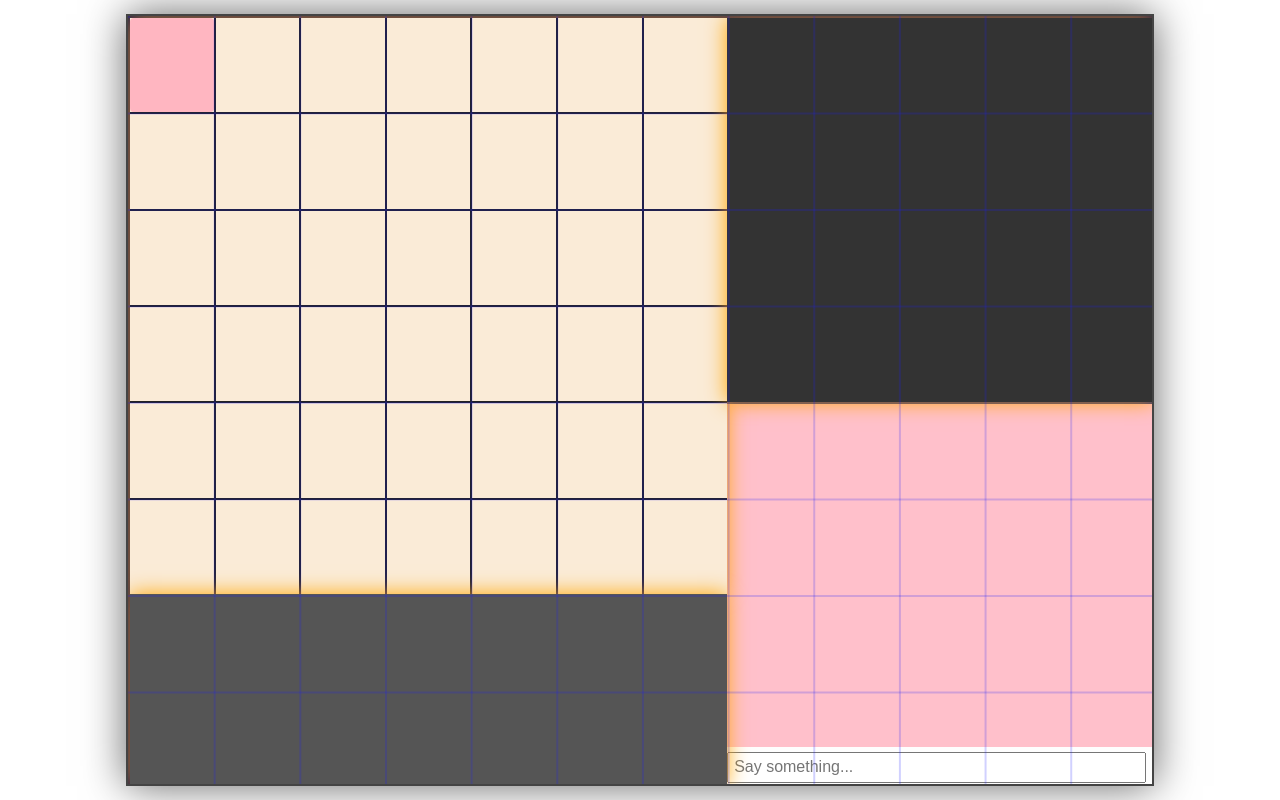
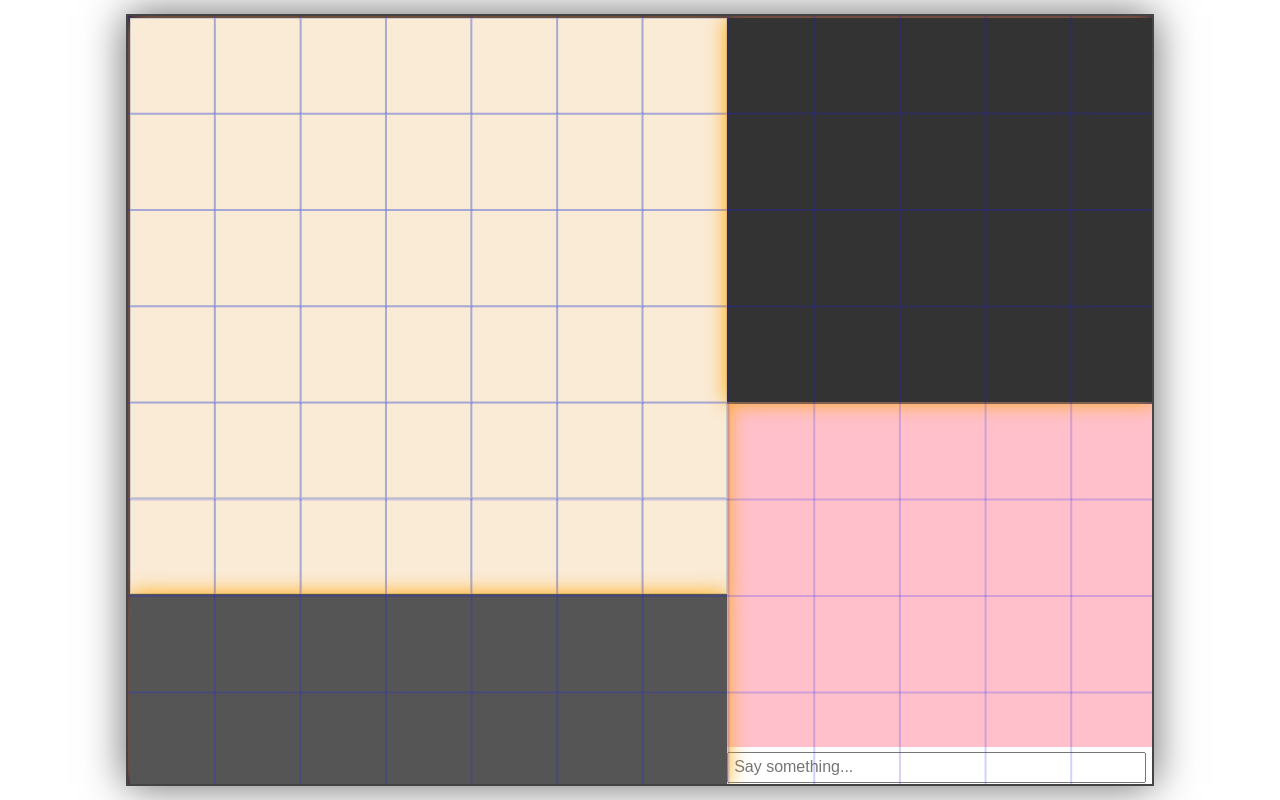
Before and after one commit to adevd/ranger-frontend, a React (Vite) app: page / in a window 1280 px wide. Built offline with nearby package versions, Linux system fonts and the light colour scheme.

Commit message:
refactor: prepare plane for layered rendering of entities

```diff
--- a/src/components/Plane.css
+++ b/src/components/Plane.css
@@ -1,20 +1,35 @@
-.plane {
+.plane-wrapper {
+	position: relative;
+	width: 100%;
+	height: 100%;
+}
+
+.tile-layer {
 	display: grid;
 	grid-template-columns: repeat(var(--plane-width), 1fr);
 	grid-template-rows: repeat(var(--plane-height), 1fr);
 	height: 100%;
 	width: 100%;
-	aspect-ratio: 1 / 1;
-	gap: 2px;
+	position: absolute;
+	top: 0;
+	left: 0;
+	z-index: 1;
+	background-color: #fefefe;
 }
 
-.plane-row {
-	display: flex;
-	gap: 2px;
+
+.plane-tile {
+	border: 1px solid #ccc;
+	background-color: antiquewhite;
 }
 
-.plane-cell {
+.entity-layer {
+	position: absolute;
+	top: 0;
+	left: 0;
 	width: 100%;
 	height: 100%;
-	background-color: antiquewhite;
+	z-index: 2;
+	pointer-events: none;
+
 }
--- a/src/components/Plane.tsx
+++ b/src/components/Plane.tsx
@@ -1,5 +1,6 @@
 import "./Plane.css"
 import Player from "./Player"
+import useGameDimensions from "../hooks/use-game-dimensions"
 
 type PlaneProps = {
   width: number;
@@ -9,17 +10,16 @@ type PlaneProps = {
 
 export default function Plane({ width, height, playerPosition }: PlaneProps) {
 
+  const { tileSize } = useGameDimensions(width, height)
   return (
-    <div className="plane" style={{ "--plane-width": width, "--plane-height": height } as React.CSSProperties}>
-      {Array.from({ length: width * height }, (_, i) => {
-        const x = i % width;
-        const y = Math.floor(i / width);
-        return (
-          <div className="plane-cell" key={`${x}-${y}`}>
-            {playerPosition.x === x && playerPosition.y === y && <Player />}
-          </div>
-        )
-      })}
+    <div className="plane-wrapper">
+      <div className="tile-layer" style={{ "--plane-width": width, "--plane-height": height } as React.CSSProperties}>
+        {Array.from({ length: width * height }, (_, i) => <div className="plane-tile" key={i} />)}
+      </div>
+
+      <div className="entity-layer">
+        <Player position={playerPosition} tileSize={tileSize} />
+      </div>
     </div>
   )
 }
--- a/src/components/Player.tsx
+++ b/src/components/Player.tsx
@@ -1,5 +1,18 @@
 import "./Player.css"
 
-export default function Player() {
-  return <div className="player" />
+type PlayerProps = {
+  position: { x: number, y: number }
+  tileSize: number;
 }
+
+export default function Player({ position, tileSize }: PlayerProps) {
+  const style = {
+    position: "absolute" as const,
+    transform: `translate(${position.x * tileSize}px, ${position.y * tileSize}px)`,
+    width: `${tileSize}px`,
+    height: `${tileSize}px`,
+    backgroundColor: "red",
+    borderRadius: "4px",
+  }
+  return <div className="player" style={style} />
+}
--- /dev/null
+++ b/src/hooks/use-game-dimensions.ts
@@ -0,0 +1,25 @@
+import { useState, useEffect, useRef } from "react";
+
+export default function useGameDimensions(gridWidth: number, gridHeight: number) {
+	const containerRef = useRef<HTMLDivElement>(null)
+	const [tileSize, setTileSize] = useState(0)
+
+	useEffect(() => {
+		function updateSize() {
+			const container = containerRef.current
+
+			if (!container) return;
+
+			const { width, height } = container.getBoundingClientRect()
+
+			const newTileSize = Math.floor(
+				Math.min(width / gridWidth, height / gridHeight)
+			)
+
+			setTileSize(newTileSize)
+		}
+		updateSize()
+	}, [gridHeight, gridWidth])
+
+	return { tileSize, containerRef }
+}
```
